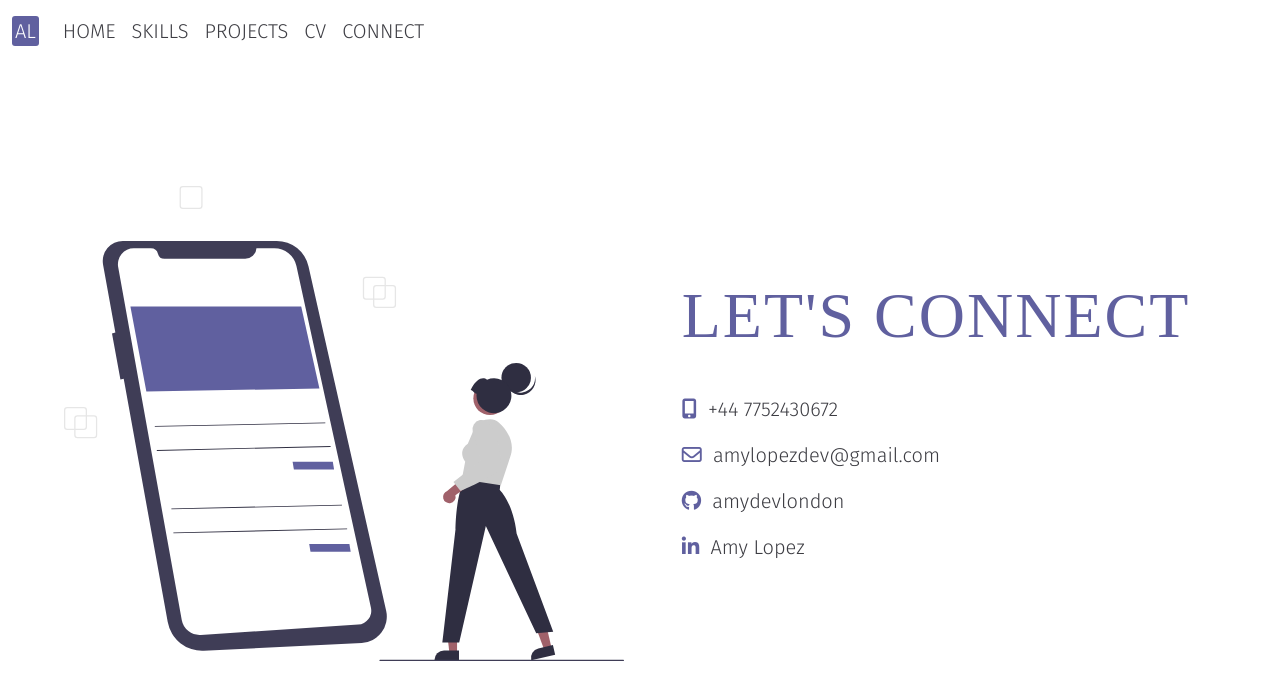
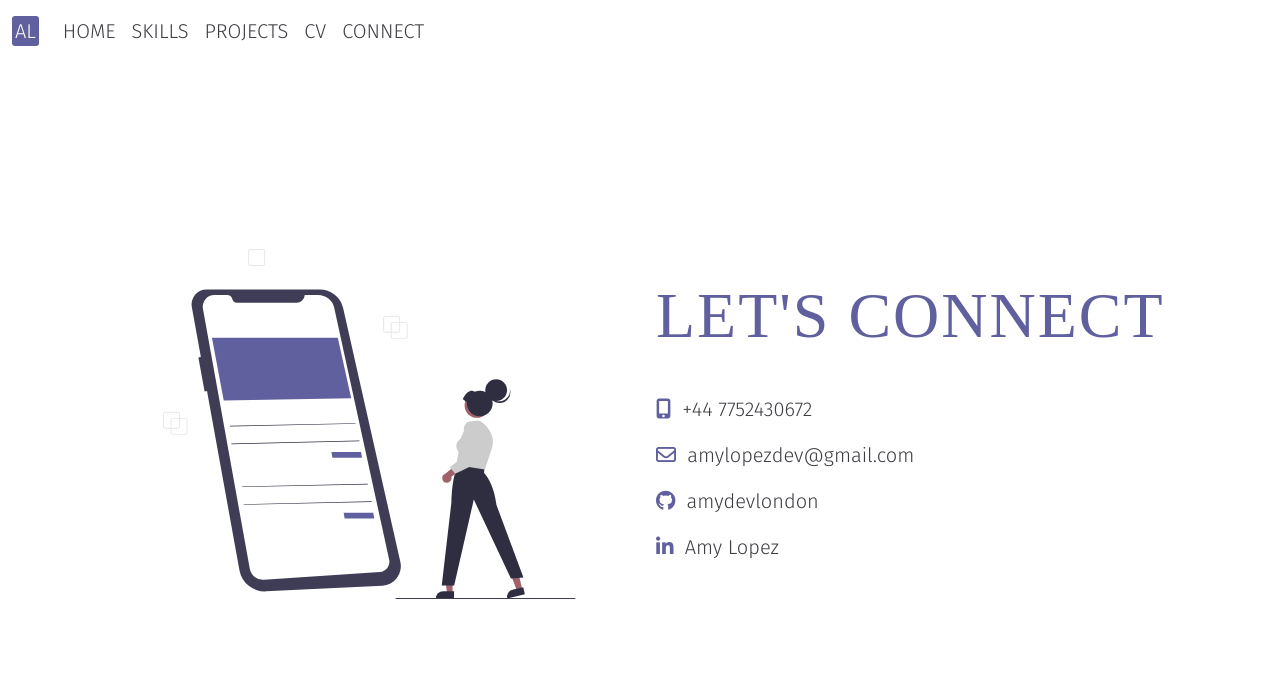
Before and after one commit to amydevlondon/Portfolio, a React (Create React App) app: page /contact in a window 1280 px wide. Shown: the top 700 px of the page. Built offline with nearby package versions, Linux system fonts and the light colour scheme; a web font is replaced by a local one.

Commit message:
change logo height

```diff
--- a/src/index.css
+++ b/src/index.css
@@ -93,7 +93,7 @@ section:nth-of-type(even) {
 }
 .logo {
 	width: 100%;
-	height: 100%;
+	max-height: 250px;
 	max-width: 350px;
 }
 /* NAVBAR  */
@@ -128,7 +128,7 @@ section:nth-of-type(even) {
 	display: grid;
 	grid-template-columns: 1fr;
 	place-items: center;
-	row-gap: 3.5rem;
+	row-gap: 1rem;
 	max-width: 1200px;
 	margin: 3rem auto 0;
 }
@@ -264,5 +264,6 @@ section:nth-of-type(even) {
 	}
 	.logo {
 		max-width: 600px;
+		max-height: 350px;
 	}
 }
```
